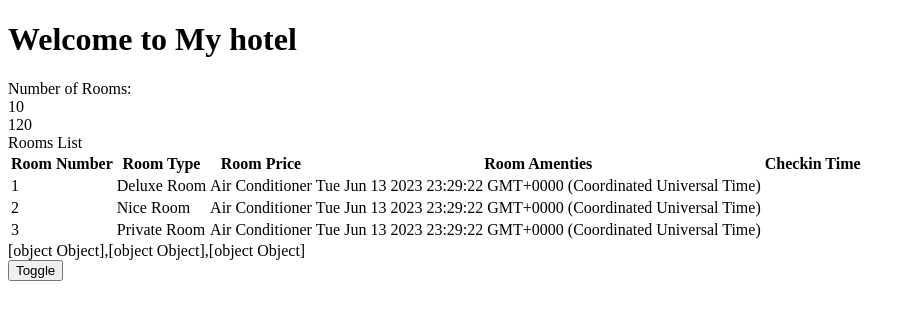
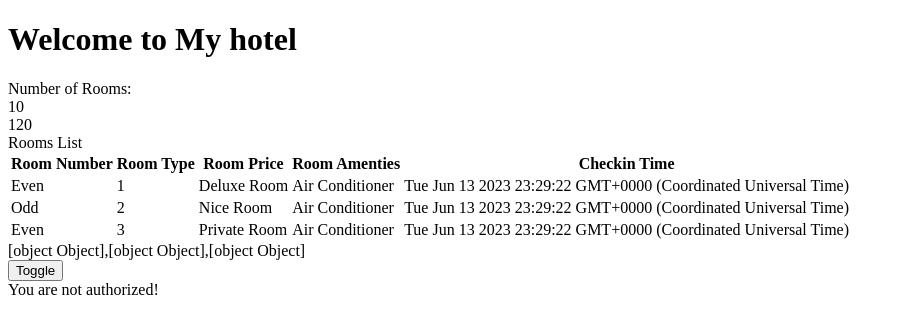
Before and after one commit to maykaltenev/angular-free-code-camp, an Angular app in the folder hotelinvetoryapp/: page / in a window 1280 px wide. Shown: the top 334 px of the page, without its empty margins (0-915 px from the left). Built offline with nearby package versions, Linux system fonts and the light colour scheme.

Commit message:
ngSwitch

```diff
--- a/hotelinvetoryapp/src/app/app.component.html
+++ b/hotelinvetoryapp/src/app/app.component.html
@@ -1 +1,6 @@
 <app-rooms></app-rooms>
+<div [ngSwitch]="role">
+  <div *ngSwitchCase="'User'">Welcome User!</div>
+  <div *ngSwitchCase="'Admin'">Everything!</div>
+  <div *ngSwitchDefault>You are not authorized!</div>
+</div>
--- a/hotelinvetoryapp/src/app/app.component.ts
+++ b/hotelinvetoryapp/src/app/app.component.ts
@@ -5,4 +5,6 @@ import { Component } from '@angular/core';
   templateUrl: './app.component.html',
   styleUrls: ['./app.component.css'],
 })
-export class AppComponent {}
+export class AppComponent {
+  role = 'Usr';
+}
--- a/hotelinvetoryapp/src/app/rooms/rooms.component.html
+++ b/hotelinvetoryapp/src/app/rooms/rooms.component.html
@@ -14,7 +14,8 @@
       <th>Room Amenties</th>
       <th>Checkin Time</th>
     </tr>
-    <tr *ngFor="let room of roomList">
+    <tr *ngFor="let room of roomList; let e = even; let o = odd">
+      <td>{{ e ? "Even" : "Odd" }}</td>
       <td>{{ room.roomNumber }}</td>
       <td>{{ room.roomType }}</td>
       <td>{{ room.amenities }}</td>
```
